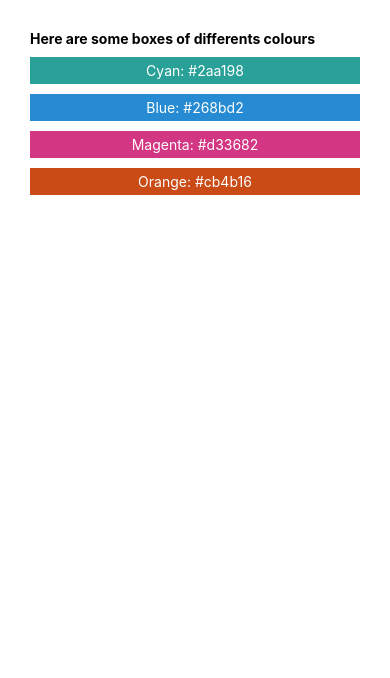
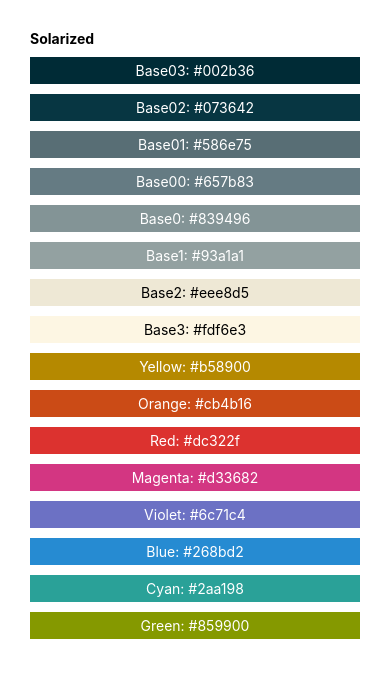
Before and after one commit to RobCharlet/react-native-first, a React Native app: screen / in a window 390 px wide. Shown: the top 678 px of the page. Built offline with nearby package versions, Linux system fonts and the light colour scheme.

Commit message:
Flatlist Example

```diff
--- a/App.js
+++ b/App.js
@@ -1,19 +1,41 @@
 import React from 'react';
-import { View, Text, SafeAreaView, StyleSheet } from 'react-native';
+import { View, Text, SafeAreaView, StyleSheet, FlatList } from 'react-native';
 import ColorBox from './components/ColorBox';
+
+const COLORS = [
+  { colorName: 'Base03', hexCode: '#002b36' },
+  //{ colorName: 'Base03', hexCode: '#002b36', key='1' },
+  { colorName: 'Base02', hexCode: '#073642' },
+  { colorName: 'Base01', hexCode: '#586e75' },
+  { colorName: 'Base00', hexCode: '#657b83' },
+  { colorName: 'Base0', hexCode: '#839496' },
+  { colorName: 'Base1', hexCode: '#93a1a1' },
+  { colorName: 'Base2', hexCode: '#eee8d5' },
+  { colorName: 'Base3', hexCode: '#fdf6e3' },
+  { colorName: 'Yellow', hexCode: '#b58900' },
+  { colorName: 'Orange', hexCode: '#cb4b16' },
+  { colorName: 'Red', hexCode: '#dc322f' },
+  { colorName: 'Magenta', hexCode: '#d33682' },
+  { colorName: 'Violet', hexCode: '#6c71c4' },
+  { colorName: 'Blue', hexCode: '#268bd2' },
+  { colorName: 'Cyan', hexCode: '#2aa198' },
+  { colorName: 'Green', hexCode: '#859900' },
+];
 
 const App = () => {
   return (
     <SafeAreaView>
-      <View style={[Styles.container]}>
-        <Text style={Styles.title}>
-          Here are some boxes of differents colours
-        </Text>
-        <ColorBox colorName="Cyan" hexCode="#2aa198" />
-        <ColorBox colorName="Blue" hexCode="#268bd2" />
-        <ColorBox colorName="Magenta" hexCode="#d33682" />
-        <ColorBox colorName="Orange" hexCode="#cb4b16" />
-      </View>
+      <FlatList
+        style={[Styles.container]}
+        data={COLORS}
+        // Si la data contient une clé unique (avec le label "key"), pas besoin de keyExtractor
+        keyExtractor={(item) => item.hexCode}
+        // On doit destructurer l'objet item car il renvoie aussi l'id
+        renderItem={({ item }) => (
+          <ColorBox colorName={item.colorName} hexCode={item.hexCode} />
+        )}
+        ListHeaderComponent={<Text style={Styles.title}>Solarized</Text>}
+      />
     </SafeAreaView>
   );
 };
--- a/components/ColorBox.js
+++ b/components/ColorBox.js
@@ -3,9 +3,15 @@
 
 const ColorBox = ({ colorName, hexCode }) => {
   const boxColor = { backgroundColor: hexCode };
+  const textColor = {
+    color:
+      parseInt(hexCode.replace('#', ''), 16) > 0xffffff / 1.1
+        ? 'black'
+        : 'white',
+  };
   return (
     <View style={[Styles.box, boxColor]}>
-      <Text style={Styles.boxText}>
+      <Text style={textColor}>
         {colorName}: {hexCode}
       </Text>
     </View>
@@ -19,9 +25,6 @@
     paddingVertical: 5,
     marginBottom: 10,
   },
-  boxText: {
-    color: 'white',
-  },
 });
 
 export default ColorBox;
```
